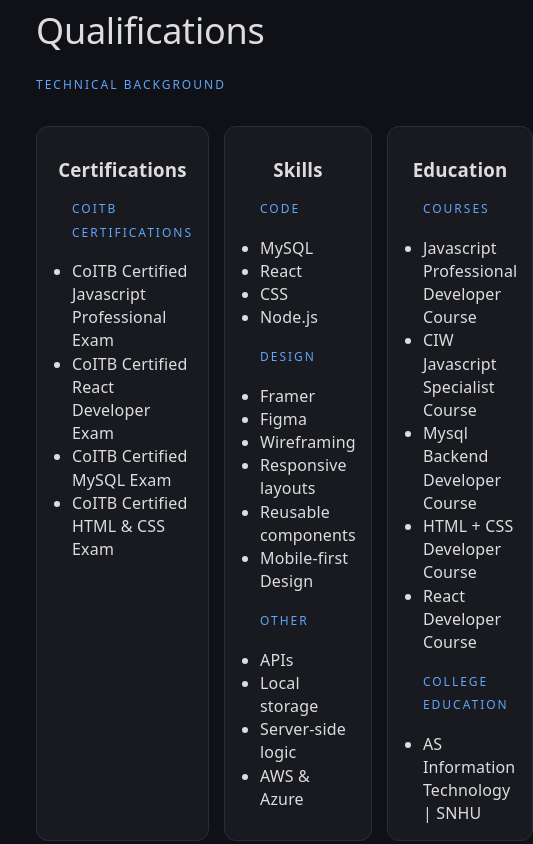
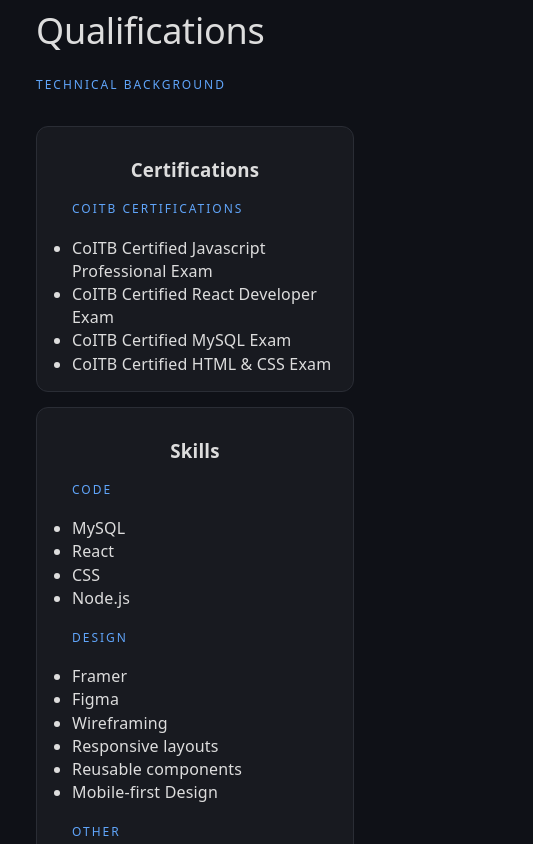
Before and after one commit to OJoeMDC/Osceola-portfolio, a React (Vite) app: page / in a window 390 px wide. Shown: the part 1100-1944 px from the top of the page, 533 px wide, since content can reach past the window. Built offline with nearby package versions, Linux system fonts and the light colour scheme; no server answers.

Commit message:
Fixed mobile grid for quals grid

```diff
--- a/src/App.css
+++ b/src/App.css
@@ -398,7 +398,7 @@ body {
     width: 100%;
   }
 
-  .skills-grid {
+  .quals-grid {
     grid-template-columns: 1fr;
   }
 
@@ -463,7 +463,7 @@ body {
     grid-template-columns: 1fr;
   }
 
-  .skills-grid {
+  .quals-grid {
     grid-template-columns: 1fr;
   }
 
```
